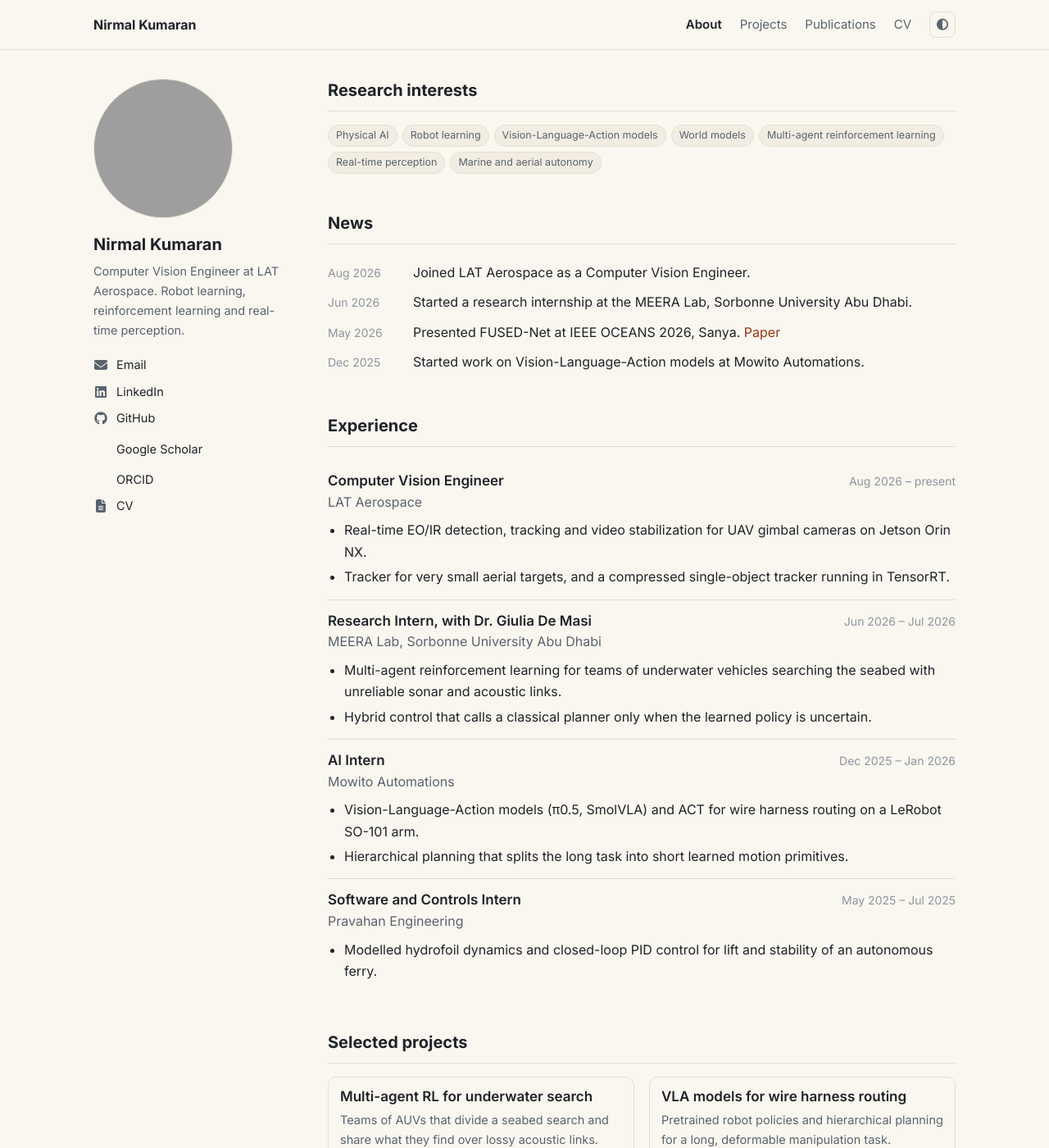
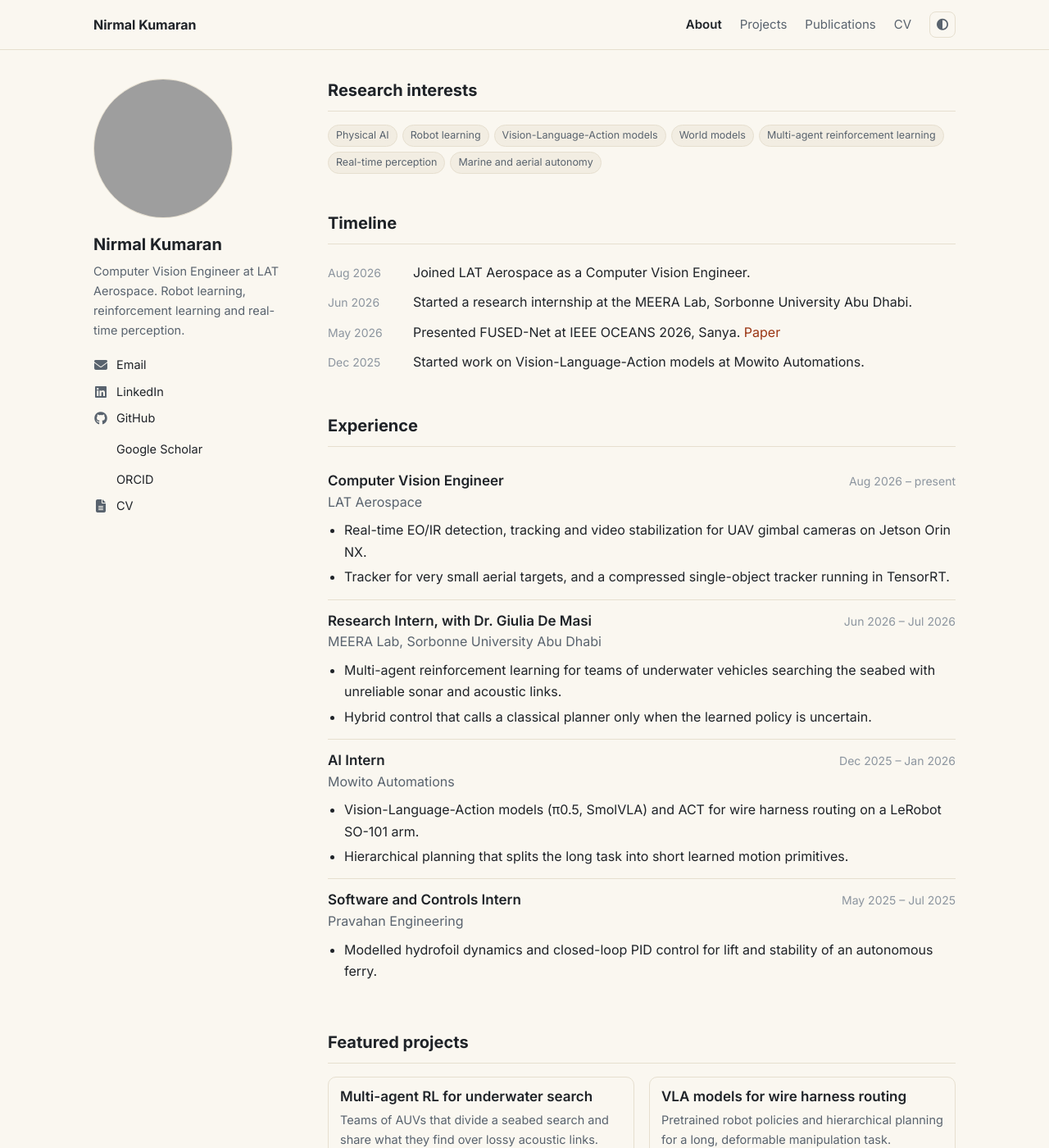
Before and after one commit to nirmal-kumaran/nirmal-kumaran.github.io, a Jekyll site: the page built from index.html, in a window 1280 px wide and 1400 px high, scrolled down 371 px. Shown: the whole window at 82% size. Built offline with Jekyll 4.4.1, drawn with Linux system fonts in a browser that asks for light colours; a style sheet for code colours, icons or effects is not loaded; grey boxes are pictures that could not be loaded.

Commit message:
Rename home sections: Featured projects, Timeline
Co-Authored-By: Claude Opus 5.5 <noreply@anthropic.com>

```diff
--- a/index.html
+++ b/index.html
@@ -22,7 +22,7 @@ layout: default
 </section>
 
 <section>
-  <h2>News</h2>
+  <h2>Timeline</h2>
   <ul class="plain news">
     <li><span class="date">Aug 2026</span><span>Joined LAT Aerospace as a Computer Vision Engineer.</span></li>
     <li><span class="date">Jun 2026</span><span>Started a research internship at the MEERA Lab, Sorbonne University Abu Dhabi.</span></li>
@@ -67,7 +67,7 @@ layout: default
 </section>
 
 <section>
-  <h2>Selected projects</h2>
+  <h2>Featured projects</h2>
   <div class="grid2">
     <a class="feature" href="{{ '/projects/#auv-search' | relative_url }}">
       <div class="body"><h3>Multi-agent RL for underwater search</h3><p>Teams of AUVs that divide a seabed search and share what they find over lossy acoustic links.</p></div>
```
